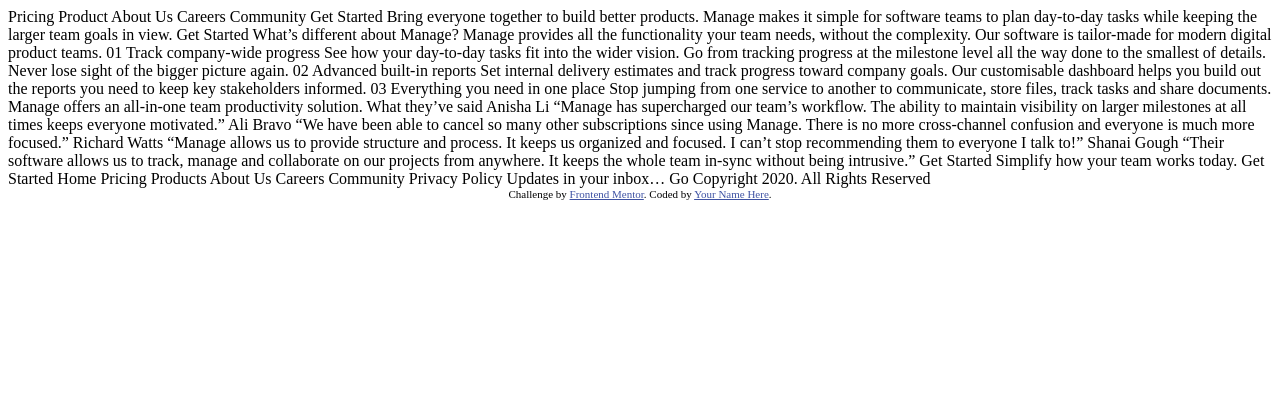
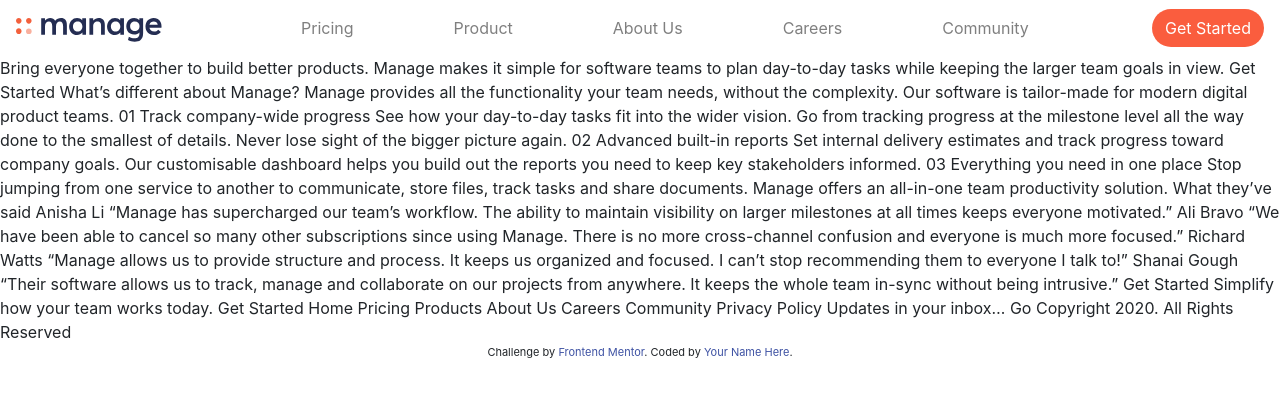
Before and after one commit to Pi-Gul/manage-landing-page, a plain HTML site: page index.html in a window 1280 px wide. Drawn offline with nearby package versions, Linux system fonts and the light colour scheme.

Commit message:
linked to Bootstrap; added Bootstrap navbar menu

```diff
--- a/css/style.css
+++ b/css/style.css
@@ -0,0 +1,32 @@
+html {
+  --bg-light-orange: #fd8d77;
+  --bg-dark-orange: #fa5d3e;
+}
+.my-button {
+  display: none;
+  color: white;
+  background-color: var(--bg-dark-orange);
+}
+
+/* NAVBAR */
+.navbar-nav {
+  width: 85%;
+  margin: 0px auto;
+  justify-content: space-around;
+}
+.nav-item {
+  margin: 0px 0px;
+}
+
+@media (min-width: 768px) {
+  .my-button {
+    display: block;
+  }
+}
+
+.attribution {
+  font-size: 11px; text-align: center;
+}
+.attribution a {
+  color: hsl(228, 45%, 44%);
+}
--- a/index.html
+++ b/index.html
@@ -2,27 +2,41 @@
 <html lang="en">
 	<head>
 		<meta charset="UTF-8">
-  <meta name="viewport" content="width=device-width, initial-scale=1.0"> <!-- displays site properly based on user's device -->
+		<meta name="viewport" content="width=device-width, initial-scale=1.0">
+		<!-- Bootstrap -->
+		<link rel="stylesheet" href="https://stackpath.bootstrapcdn.com/bootstrap/4.5.0/css/bootstrap.min.css" integrity="sha384-9aIt2nRpC12Uk9gS9baDl411NQApFmC26EwAOH8WgZl5MYYxFfc+NcPb1dKGj7Sk" crossorigin="anonymous">
+		<!-- Custom CSS -->
+		<link href='./css/style.css' rel='stylesheet' type='text/css'>
 
 		<link rel="icon" type="image/png" sizes="32x32" href="./images/favicon-32x32.png">
-
 		<title>Frontend Mentor | Manage landing page</title>
 
-  <!-- Feel free to remove these styles or customise in your own stylesheet 👍 -->
-  <style>
-    .attribution { font-size: 11px; text-align: center; }
-    .attribution a { color: hsl(228, 45%, 44%); }
-  </style>
 	</head>
+
+
 	<body>
+		<!-- NAVBAR -->
 
-  Pricing
-  Product
-  About Us
-  Careers
-  Community
+		<nav class='navbar navbar-expand-md navbar-light'>
+			<a class='navbar-brand' href='#'><img src='./images/logo.svg'></a>
+			<button type='button' class='navbar-toggler' data-toggle='collapse' data-target='#my-nav-menu'>
+				<span class='navbar-toggler-icon'></span>
+			</button>
+			<div class='collapse navbar-collapse' id='my-nav-menu'>
+				<ul class='navbar-nav mr-auto'>
+					<li class='nav-item'><a class='nav-link' href='#'>Pricing</a></li>
+					<li class='nav-item'><a class='nav-link' href='#'>Product</a></li>
+					<li class='nav-item'><a class='nav-link' href='#'>About Us</a></li>
+					<li class='nav-item'><a class='nav-link' href='#'>Careers</a></li>
+					<li class='nav-item'><a class='nav-link' href='#'>Community</a></li>
+				</ul>
+			</div>
+			<button type='button' class='btn my-button rounded-pill'>Get Started</button>
+		</nav>
 
-  Get Started
+		<!-- NAVBAR END -->
+
+		<!-- INTRO -->
 
 		Bring everyone together to build better products.
 
@@ -30,6 +44,10 @@
 		tasks while keeping the larger team goals in view.
 
 		Get Started
+
+		<!-- INTRO END -->
+
+		<!-- ABOUTUS -->
 
 		What’s different about Manage?
 
@@ -55,6 +73,10 @@
 		track tasks and share documents. Manage offers an all-in-one team
 		productivity solution.
 
+		<!-- ABOUTUS END -->
+
+		<!-- TESTIMONIALS -->
+
 		What they’ve said
 
 		Anisha Li
@@ -76,8 +98,14 @@
 
 		Get Started
 
+		<!-- SIMPLIFY -->
+
 		Simplify how your team works today.
 		Get Started
+
+		<!-- SIMPLIFY END -->
+
+		<!-- FOOTER -->
 
 		Home
 		Pricing
@@ -92,10 +120,17 @@
 
 		Copyright 2020. All Rights Reserved
 
+		<!-- FOOTER END -->
 
+		<!-- Attribution -->
 		<div class="attribution">
 			Challenge by <a href="https://www.frontendmentor.io?ref=challenge" target="_blank">Frontend Mentor</a>.
 			Coded by <a href="#">Your Name Here</a>.
 		</div>
+
+		<!-- Bootstrap: jQuery, Popper.js, JavaScript plugins -->
+		<script src="https://code.jquery.com/jquery-3.5.1.slim.min.js" integrity="sha384-DfXdz2htPH0lsSSs5nCTpuj/zy4C+OGpamoFVy38MVBnE+IbbVYUew+OrCXaRkfj" crossorigin="anonymous"></script>
+		<script src="https://cdn.jsdelivr.net/npm/popper.js@1.16.0/dist/umd/popper.min.js" integrity="sha384-Q6E9RHvbIyZFJoft+2mJbHaEWldlvI9IOYy5n3zV9zzTtmI3UksdQRVvoxMfooAo" crossorigin="anonymous"></script>
+		<script src="https://stackpath.bootstrapcdn.com/bootstrap/4.5.0/js/bootstrap.min.js" integrity="sha384-OgVRvuATP1z7JjHLkuOU7Xw704+h835Lr+6QL9UvYjZE3Ipu6Tp75j7Bh/kR0JKI" crossorigin="anonymous"></script>
 	</body>
 </html>
```
Lines whose indentation alone changed are shown as unchanged.
